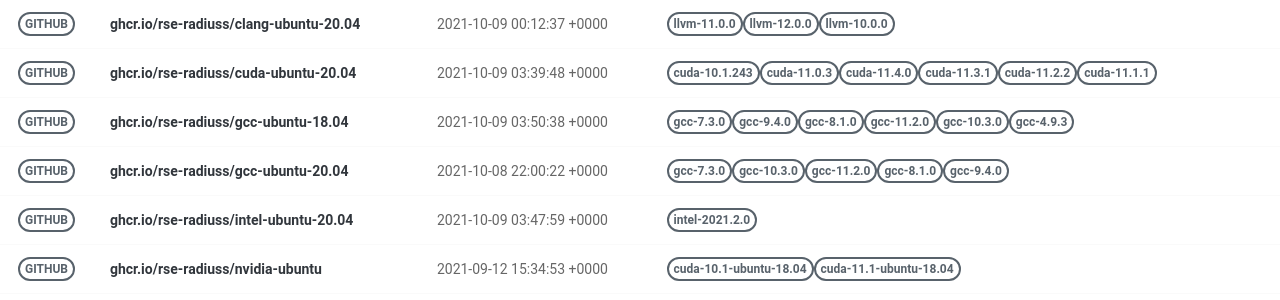
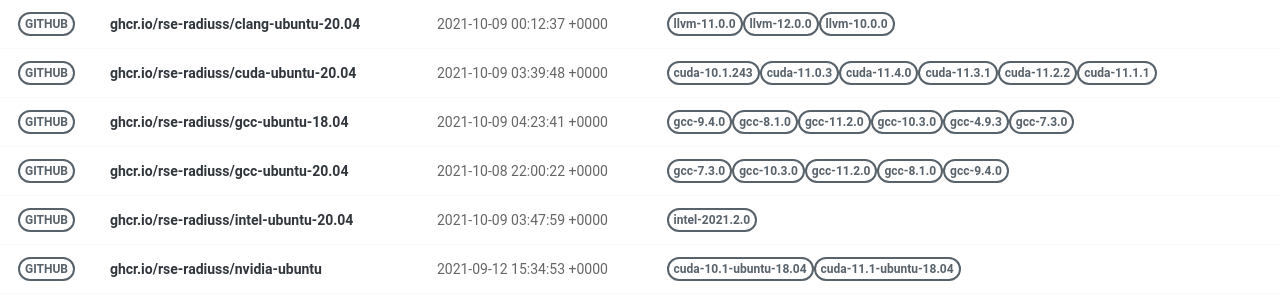
Before and after one commit to rse-ops/docker-images, a Jekyll site: the page built from pages/index.md, in a window 1280 px wide. Shown: the part 179-479 px from the top of the page. Built offline with Jekyll 4.4.1, drawn with Linux system fonts in a browser that asks for light colours; nearby versions of some CDN libraries.

Commit message:
Automated push to update library 2021-10-09

```diff
--- a/_library/ghcr.io-rse-radiuss-gcc-ubuntu-18.04.md
+++ b/_library/ghcr.io-rse-radiuss-gcc-ubuntu-18.04.md
@@ -1,14 +1,11 @@
 ---
 layout: container
 name: ghcr.io/rse-radiuss/gcc-ubuntu-18.04
-updated_at: 2021-10-09 03:50:38.720023
+updated_at: 2021-10-09 04:23:41.863314
 
 
 container_url: https://github.com/orgs/rse-radiuss/packages/container/package/gcc-ubuntu-18.04
 versions:
- - tag: gcc-7.3.0
-   dockerfile: https://github.com/rse-radiuss/docker-images/blob/main/ubuntu/gcc/Dockerfile
-   manifest: https://crane.ggcr.dev/manifest/ghcr.io/rse-radiuss/gcc-ubuntu-18.04:gcc-7.3.0
  - tag: gcc-9.4.0
    dockerfile: https://github.com/rse-radiuss/docker-images/blob/main/ubuntu/gcc/Dockerfile
    manifest: https://crane.ggcr.dev/manifest/ghcr.io/rse-radiuss/gcc-ubuntu-18.04:gcc-9.4.0
```
Also changed, not shown: other parts of _library/ghcr.io-rse-radiuss-gcc-ubuntu-18.04.md (+3 -0 lines).
